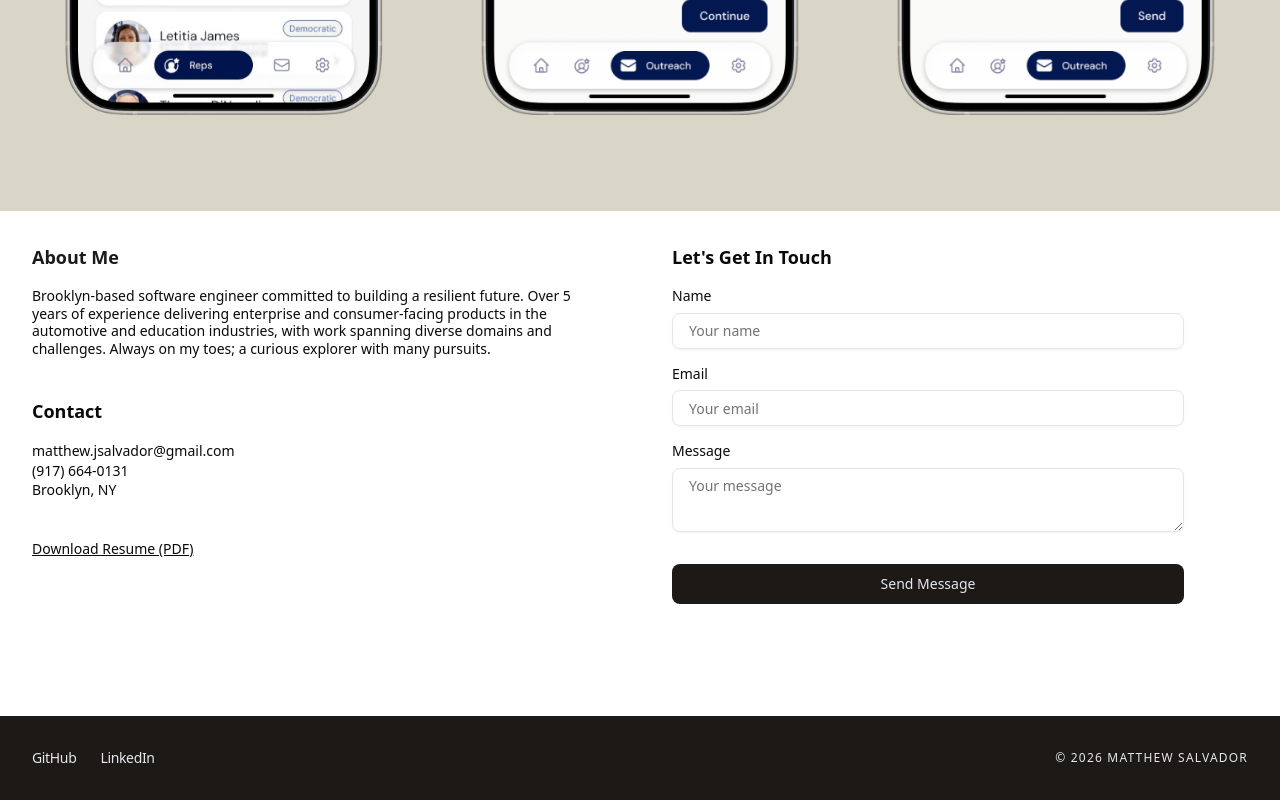
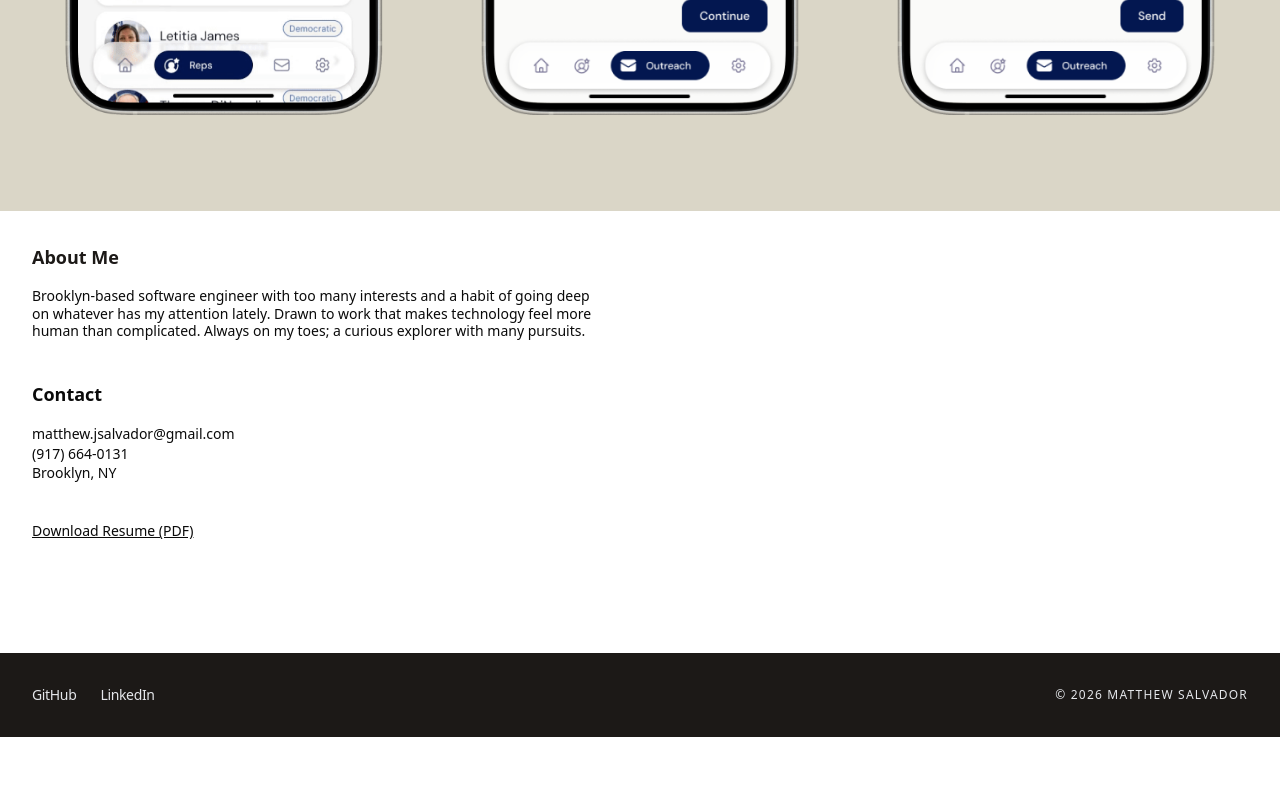
Before and after one commit to mjsalvador/portfolio, a React (Vite) app: page / in a window 1280 px wide. Shown: the part 1810-2610 px from the top of the page. After the commit the page ends 2547 px from the top, so only its background shows below. Built offline with nearby package versions, Linux system fonts and the light colour scheme.

Commit message:
temporarily removes CTAs without sections, contact form

```diff
--- a/src/components/about-me.tsx
+++ b/src/components/about-me.tsx
@@ -1,38 +1,38 @@
-import { useState } from "react";
-import { Input } from "@/components/ui/input";
-import { Button } from "@/components/ui/button";
-import { Textarea } from "@/components/ui/textarea";
+// import { useState } from "react";
+// import { Input } from "@/components/ui/input";
+// import { Button } from "@/components/ui/button";
+// import { Textarea } from "@/components/ui/textarea";
 
-interface FormData {
-  name: string;
-  email: string;
-  message: string;
-}
+// interface FormData {
+//   name: string;
+//   email: string;
+//   message: string;
+// }
 
 export default function AboutMe() {
-  const [formData, setFormData] = useState<FormData>({
-    name: "",
-    email: "",
-    message: "",
-  });
+  // const [formData, setFormData] = useState<FormData>({
+  //   name: "",
+  //   email: "",
+  //   message: "",
+  // });
 
-  const handleChange = (
-    e: React.ChangeEvent<HTMLInputElement | HTMLTextAreaElement>,
-  ) => {
-    const { name, value } = e.target;
-    setFormData((prev) => ({
-      ...prev,
-      [name]: value,
-    }));
-  };
+  // const handleChange = (
+  //   e: React.ChangeEvent<HTMLInputElement | HTMLTextAreaElement>,
+  // ) => {
+  //   const { name, value } = e.target;
+  //   setFormData((prev) => ({
+  //     ...prev,
+  //     [name]: value,
+  //   }));
+  // };
 
-  const handleSubmit = async (e: React.FormEvent) => {
-    e.preventDefault();
-    console.log("Form submitted: ", formData);
-  };
+  // const handleSubmit = async (e: React.FormEvent) => {
+  //   e.preventDefault();
+  //   console.log("Form submitted: ", formData);
+  // };
 
   return (
-    <section className="mb-20">
+    <section id="about-me" className="mb-20">
       <div>
         <div className="grid grid-cols-1 text-sm md:grid-cols-2">
           {/* About Section */}
@@ -42,12 +42,10 @@ export default function AboutMe() {
                 About Me
               </h2>
               <p className="leading-tight">
-                Brooklyn-based software engineer committed to building a
-                resilient future. Over 5 years of experience delivering
-                enterprise and consumer-facing products in the automotive and
-                education industries, with work spanning diverse domains and
-                challenges. Always on my toes; a curious explorer with many
-                pursuits.
+                Brooklyn-based software engineer with too many interests and a
+                habit of going deep on whatever has my attention lately. Drawn
+                to work that makes technology feel more human than complicated.
+                Always on my toes; a curious explorer with many pursuits.
               </p>
             </div>
 
@@ -81,10 +79,10 @@ export default function AboutMe() {
           </div>
 
           {/* Contact Form */}
-          <div className="space-y-10 p-8 max-w-3xl">
+          {/* <div className="space-y-10 p-8 max-w-3xl">
             <h2 className="font-semibold text-lg mb-4">Let's Get In Touch</h2>
             <form onSubmit={handleSubmit} className="space-y-4 max-w-lg">
-              {/* Name */}
+
               <div>
                 <label
                   htmlFor="name"
@@ -104,7 +102,7 @@ export default function AboutMe() {
                 />
               </div>
 
-              {/* Email */}
+
               <div>
                 <label
                   htmlFor="email"
@@ -124,7 +122,7 @@ export default function AboutMe() {
                 />
               </div>
 
-              {/* Message */}
+
               <div>
                 <label
                   htmlFor="message"
@@ -152,7 +150,7 @@ export default function AboutMe() {
                 Send Message
               </Button>
             </form>
-          </div>
+          </div> */}
         </div>
       </div>
     </section>
--- a/src/components/hero.tsx
+++ b/src/components/hero.tsx
@@ -29,13 +29,13 @@ export default function Hero() {
           <a href="#projects" className="underline transition-colors">
             Projects↓
           </a>
-          <a href="#work" className="underline transition-colors">
+          {/* <a href="#work" className="underline transition-colors">
             Work↓
           </a>
           <a href="#technologies" className="underline transition-colors">
             Technologies↓
-          </a>
-          <a href="#about" className="underline transition-colors">
+          </a> */}
+          <a href="#about-me" className="underline transition-colors">
             About me↓
           </a>
         </div>
```
